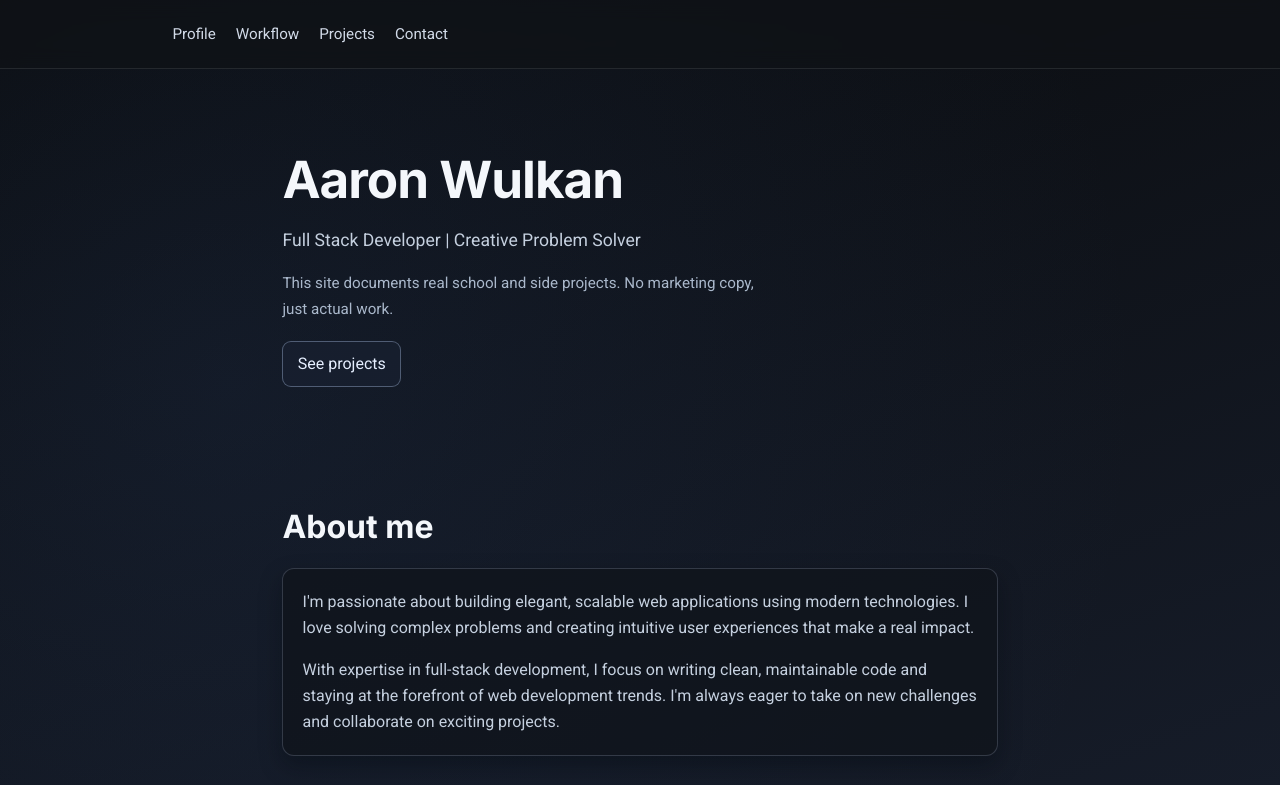
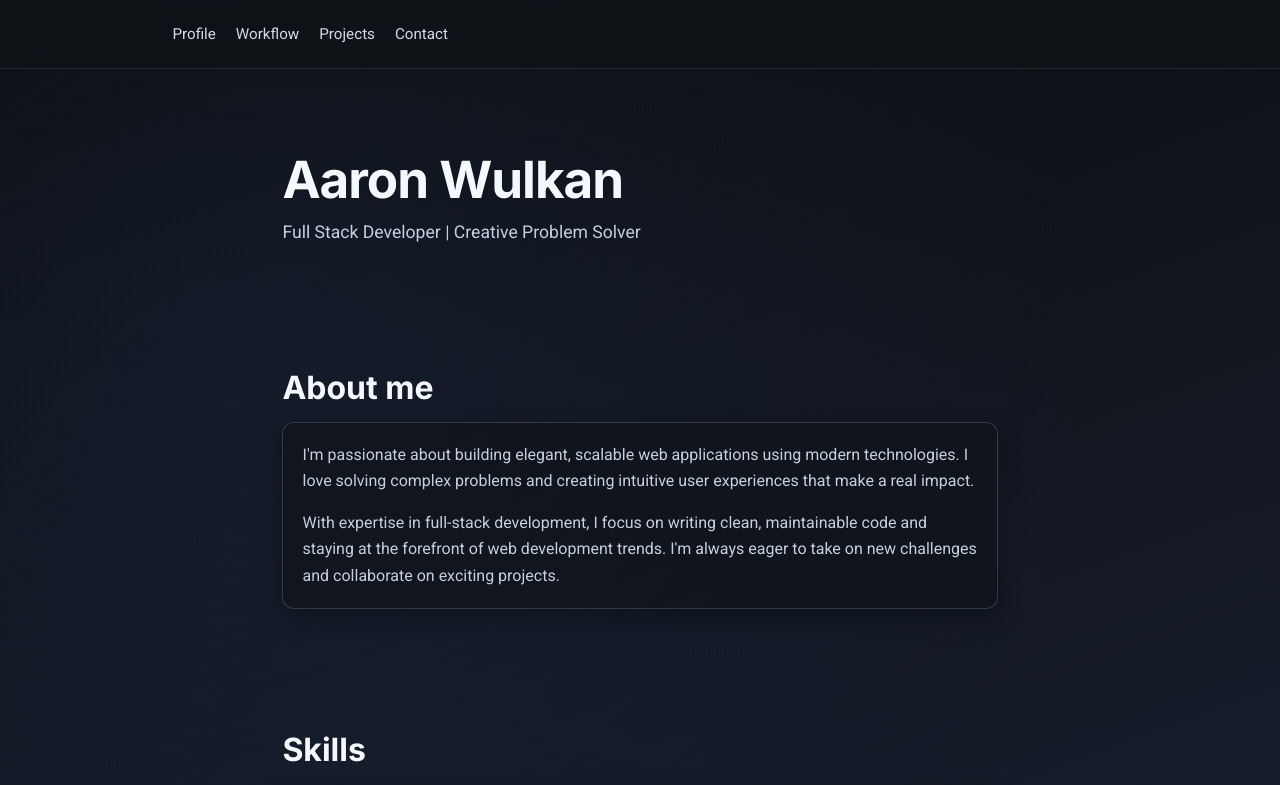
Before and after one commit to im24a-wulkana/Portfolio, a Next.js app: page / in a window 1280 px wide. Shown: the top 785 px of the page. Built offline with nearby package versions, Linux system fonts and the light colour scheme.

Commit message:
Clean up UI: remove See Projects button, improve spacing, update hero section

```diff
--- a/app/globals.css
+++ b/app/globals.css
@@ -98,7 +98,7 @@ section {
 
 .hero-content {
   display: grid;
-  gap: 1rem;
+  gap: 0.5rem;
 }
 
 .hero-subtitle {
@@ -111,22 +111,6 @@ section {
   color: #aab8cb;
 }
 
-.hero-link {
-  margin-top: 0.2rem;
-  display: inline-flex;
-  width: fit-content;
-  color: #e6efff;
-  text-decoration: none;
-  border: 1px solid rgba(186, 210, 245, 0.35);
-  background: rgba(26, 34, 51, 0.6);
-  padding: 0.55rem 0.9rem;
-  border-radius: 9px;
-  transition: background 0.2s ease;
-}
-
-.hero-link:hover {
-  background: rgba(26, 34, 51, 0.9);
-}
 
 .section-grid {
   display: grid;
@@ -135,7 +119,7 @@ section {
 }
 
 .section-header {
-  margin-bottom: 0.5rem;
+  margin-bottom: 0.05rem;
 }
 
 .surface {
@@ -154,6 +138,7 @@ section {
 .work-list {
   display: grid;
   gap: 0.85rem;
+  margin-top: 0.05rem;
 }
 
 .work-item h3 {
--- a/app/page.js
+++ b/app/page.js
@@ -8,8 +8,6 @@ const content = {
   hero: {
     title: "Aaron Wulkan",
     subtitle: "Full Stack Developer | Creative Problem Solver",
-    note: "This site documents real school and side projects. No marketing copy, just actual work.",
-    cta: "See projects",
   },
   profile: {
     title: "About me",
@@ -101,8 +99,6 @@ export default function Home() {
             <div className="hero-content">
               <h1 id="hero-title">{t.hero.title}</h1>
               <p className="hero-subtitle">{t.hero.subtitle}</p>
-              <p className="hero-note">{t.hero.note}</p>
-              <a href="#projects" className="hero-link">{t.hero.cta}</a>
             </div>
           </div>
         </section>
```
Also changed, not shown: 1 other file (tests, documents, lock files or other folders).
